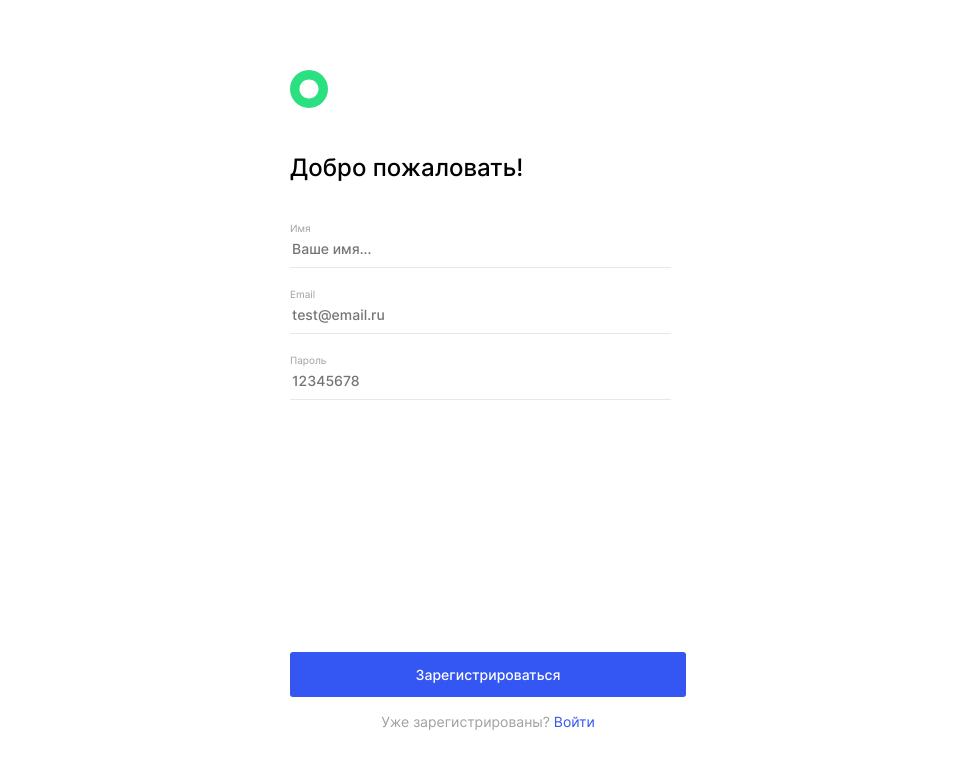
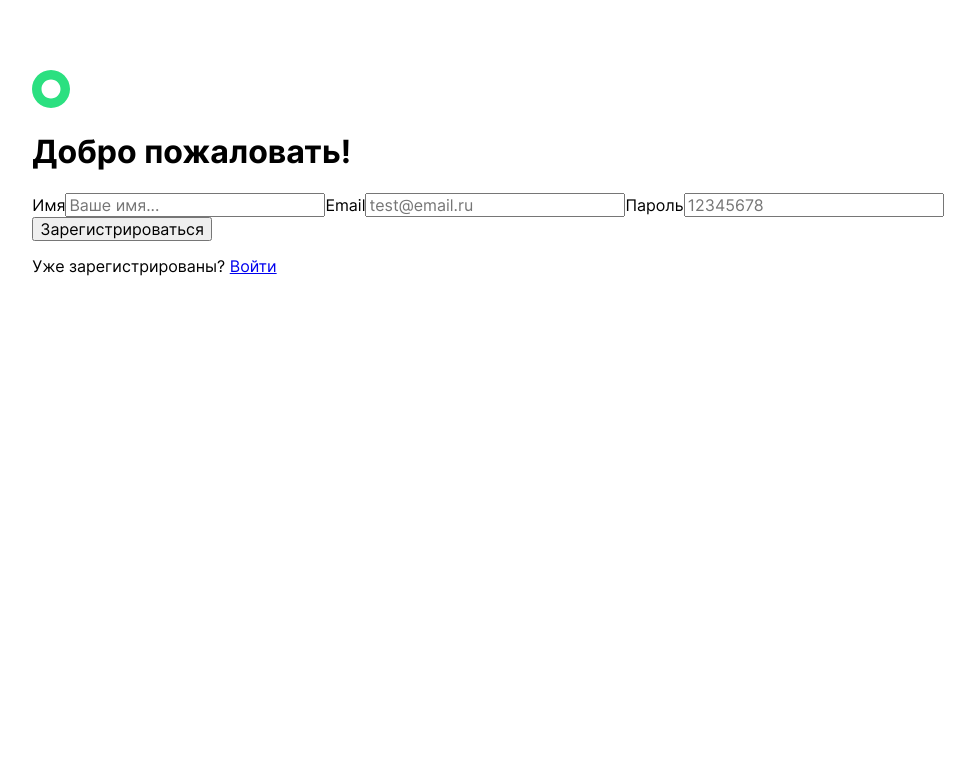
Before and after one commit to SizovSergey/movies-explorer-frontend, a React (Create React App) app: page /signup in a window 1280 px wide. Shown: the top 768 px of the page, without its empty margins (152-1127 px from the left). Built offline with nearby package versions, Linux system fonts and the light colour scheme.

Commit message:
правки после первого ревью

```diff
--- a/src/components/AuthTemplate/AuthTemplate.css
+++ b/src/components/AuthTemplate/AuthTemplate.css
@@ -7,7 +7,7 @@
     min-height: 100vh;
 }
 
-.authTemplate__container {
+.auth-template__container {
     flex-direction: column;
     display: flex;
     max-width: 396px;
@@ -15,21 +15,21 @@
     flex: 1;
 }
 
-.authTemplate__form {
+.auth-template__form {
     flex-direction: column;
     display: flex;
     margin: 0 auto;
     flex: 1;
 }
 
-.authTemplate__form-contant {
+.auth-template__form-contant {
     display: flex;
     flex-direction: column;
 }
 
-.authTemplate__title {
+.auth-template__title {
     color: #000;
-    font-family: Inter;
+    font-family: 'Inter', Arial, sans-serif;
     font-size: 24px;
     font-style: normal;
     font-weight: 500;
@@ -38,29 +38,29 @@
     margin: 40px 0px 40px;
 }
 
-.authTemplate__input-container {
+.auth-template__input-container {
     display: block;
     margin-top: 14px;
 }
 
-.authTemplate__input-container:first-child {
+.auth-template__input-container:first-child {
     margin-top: 0px;
 }
 
-.authTemplate__placeholder {
+.auth-template__placeholder {
     display: block;
     margin-bottom: 5px;
     color: #A0A0A0;
-    font-family: Inter;
+    font-family: 'Inter', Arial, sans-serif;
     font-size: 10px;
     font-style: normal;
     font-weight: 400;
     line-height: normal;
 }
 
-.authTemplate__input {
+.auth-template__input {
     color: #000;
-    font-family: Inter;
+    font-family: 'Inter', Arial, sans-serif;
     font-size: 14px;
     font-style: normal;
     font-weight: 500;
@@ -80,7 +80,7 @@ input:focus {
     box-shadow: 0 0 5px rgba(0, 123, 255, 0.3);
 }
 
-.authTemplate__button {
+.auth-template__button {
     border-radius: 3px;
     background: #3456F3;
     cursor: pointer;
@@ -96,11 +96,11 @@ input:focus {
     transition: opacity .2s ease;
 }
 
-.authTemplate__button:hover {
+.auth-template__button:hover {
     opacity: 0.7;
 }
 
-.authTemplate__text {
+.auth-template__text {
     color: #A0A0A0;
     text-align: center;
     font-size: 14px;
@@ -110,7 +110,7 @@ input:focus {
     margin: 0;
 }
 
-.authTemplate__link {
+.auth-template__link {
     color: #3456F3;
     text-align: center;
     font-size: 14px;
@@ -121,7 +121,7 @@ input:focus {
     margin: 0;
 }
 
-.authTemplate__error {
+.auth-template__error {
     margin-top: 6px;
     color: #FF3055;
     font-family: Inter;
@@ -132,7 +132,7 @@ input:focus {
 }
 
 
-.authTemplate__footer {
+.auth-template__footer {
     display: flex;
     flex-shrink: 0;
     margin-top: auto;
--- a/src/components/NotFound/NotFound.css
+++ b/src/components/NotFound/NotFound.css
@@ -6,6 +6,7 @@
 }
 
 .not-found__title {
+    font-family: 'Inter', Arial, sans-serif;
     font-weight: 400;
     font-size: 140px;
     line-height: normal;
@@ -16,6 +17,7 @@
 }
 
 .not-found__text {
+    font-family: 'Inter', Arial, sans-serif;
     font-weight: 400;
     font-size: 16px;
     line-height: normal;
@@ -26,6 +28,7 @@
 }
 
 .not-found__link {
+    font-family: 'Inter', Arial, sans-serif;
     align-self: center;
     font-weight: 400;
     font-size: 14px;
--- a/src/components/Profile/Profile.css
+++ b/src/components/Profile/Profile.css
@@ -18,7 +18,7 @@
 .profile__title {
     color: #000;
     text-align: center;
-    font-family: Inter;
+    font-family: 'Inter', Arial, sans-serif;
     font-size: 24px;
     font-style: normal;
     font-weight: 500;
@@ -32,7 +32,7 @@
 
 .profile__input {
     color: #000;
-    font-family: Inter;
+    font-family: 'Inter', Arial, sans-serif;
     font-size: 11px;
     font-style: normal;
     font-weight: 400;
```
